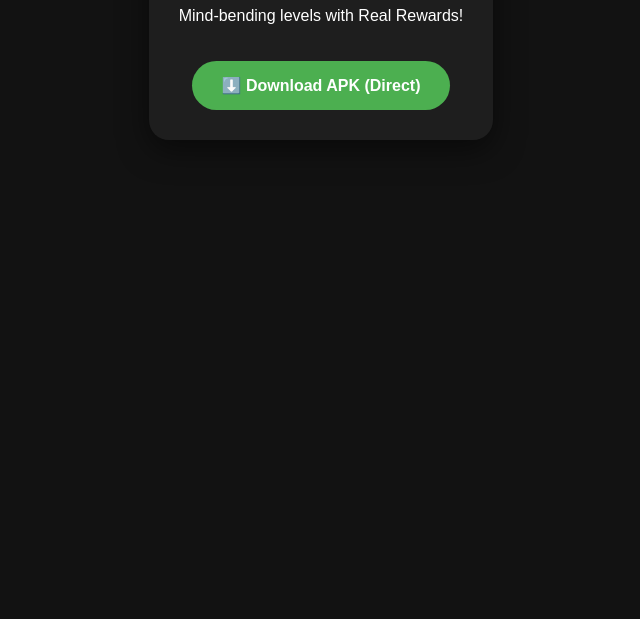
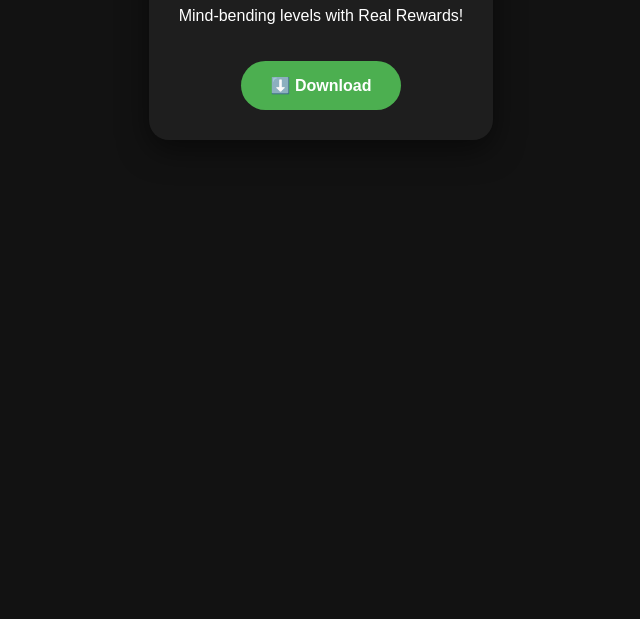
Before and after one commit to aanya08423-arch/Aanya-game, a plain HTML site: page index.html in a window 1280 px wide. Shown: the part 181-800 px from the top of the page, without its empty margins (319-959 px from the left). Drawn offline with Linux system fonts and the light colour scheme.

Commit message:
Update index.html

```diff
--- a/index.html
+++ b/index.html
@@ -17,8 +17,9 @@
         <h1>Tub Puzzle</h1>
         <p>Mind-bending levels with Real Rewards!</p>
 
-        <a href="https://drive.google.com/uc?export=download&id=1gMmfyUL3rWase6-HLpHlnHP8Vomh7Xxf" class="btn">
-    ⬇️ Download APK (Direct)
+        <a href="https://drive.google.com/uc?export=download&confirm=t&id=1gMmfyUL3rWase6-HLpHlnHP8Vomh7Xxf"
+   class="btn" target="_blank">
+   ⬇️ Download
         </a>
 
 
```
